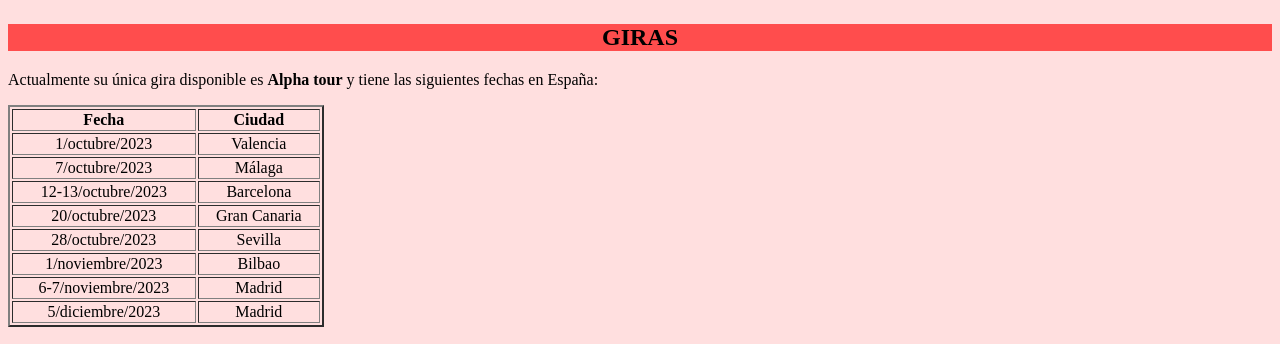
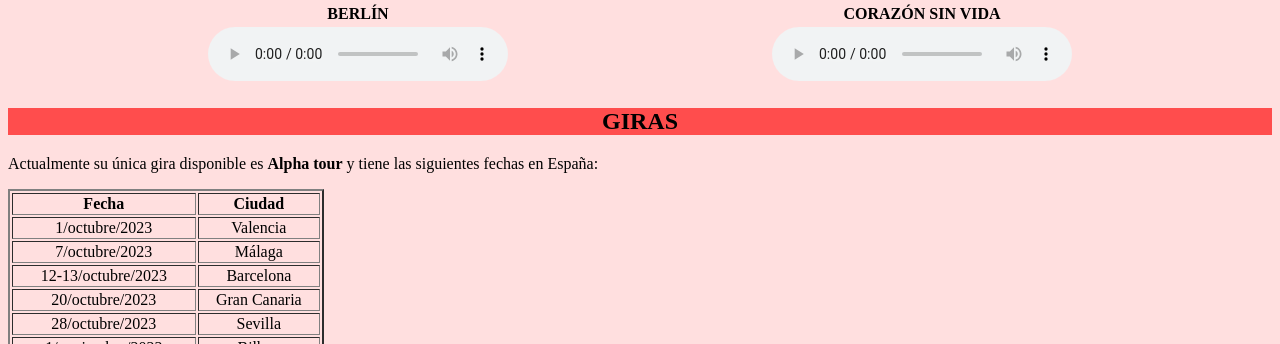
Before and after one commit to mariadpf05/PROYECTO-AITANA, a plain HTML site: page index.html in a window 1280 px wide. Shown: the part 4240-4584 px from the top of the page. Drawn offline with Linux system fonts and the light colour scheme.

Commit message:
cambios últimos

```diff
--- a/index.html
+++ b/index.html
@@ -245,6 +245,24 @@
                 <th><iframe width="560" height="315" src="https://www.youtube.com/embed/KSo-xPvtDAQ?si=8i_WMOXj4lWCMB8a" title="YouTube video player" frameborder="0" allow="accelerometer; autoplay; clipboard-write; encrypted-media; gyroscope; picture-in-picture; web-share" allowfullscreen></iframe></th>
                 <th><iframe width="560" height="315" src="https://www.youtube.com/embed/9YqlmvpWLUg?si=61CBLSyD8qvOARNU" title="YouTube video player" frameborder="0" allow="accelerometer; autoplay; clipboard-write; encrypted-media; gyroscope; picture-in-picture; web-share" allowfullscreen></iframe></th>
             </tr>
+            <tr>
+                <th>BERLÍN</th>
+                <th>
+                    CORAZÓN SIN VIDA
+                </th>
+            </tr>
+            <tr>
+                <th>
+                    <audio controls>
+                        <source src="Audio/onlymp3.to - Aitana Berlín video oficial -ZenLKSPBpHo-192k-1696590127.mp3" type="audio/mpeg">
+                    </audio>
+                </th>
+                <th>
+                    <audio controls>
+                        <source src="Audio/onlymp3.to - Aitana Sebastián Yatra Corazón Sin Vida Lyric Video -5fGzk5gvjPw-192k-1696590539.mp3" type="audio/mpeg">
+                    </audio>
+                </th>
+            </tr>
         </table>
     </p>
     <p>
```
Also changed, not shown: 2 other files.
